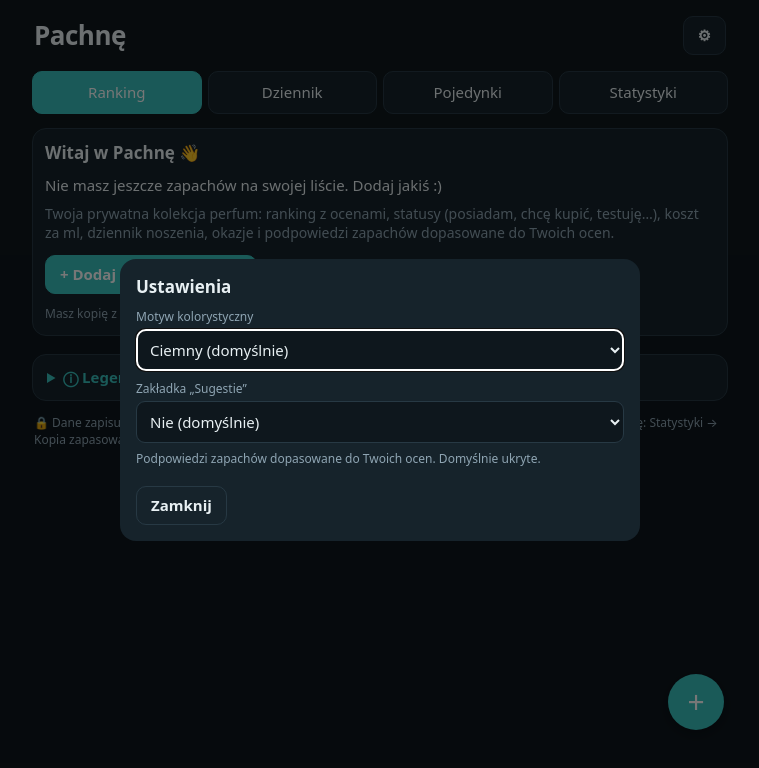
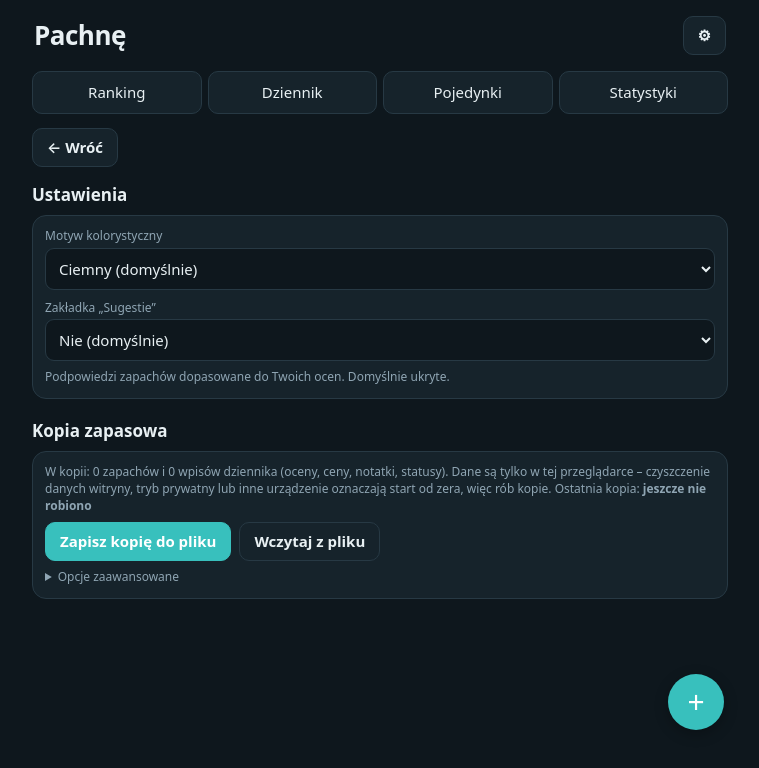
Before and after one commit to dev-jq/pachne, a plain HTML site: page index.html in a window 1280 px wide. Both pictures are taken after a click on the button "Ustawienia". Shown: the whole page, without its empty margins (260-1019 px from the left). Drawn offline with Linux system fonts and the light colour scheme.

Commit message:
Przeniesienie kopii zapasowej do Ustawień

```diff
--- a/index.html
+++ b/index.html
@@ -100,7 +100,7 @@ function openLegend(){legOpen=true;const d=$('legend');if(!d)return;d.open=true;
 const SORTS=[['rating','Ocena ↓'],['ppmd','Zł/ml ↓'],['ppma','Zł/ml ↑'],['name','Nazwa A–Z'],['comp','Komplementy ↓']];
 const sq=s=>String(s||'').toLowerCase().normalize('NFD').replace(/[\u0300-\u036f]/g,'').replace(/ł/g,'l');
 const hay=x=>sq([x.brand,x.name,x.conc,x.insp,x.source,(x.tags||[]).join(' '),ST[x.status],x.blotter,x.skin,x.note,x.type==='insp'?'inspirowany':x.type==='clone'?'klon':''].join(' '));
-function welcome(){return `<div class="box" style="margin-top:6px"><b style="font-size:17px">Witaj w Pachnę 👋</b><p style="margin:10px 0 4px;font-size:15px">Nie masz jeszcze zapachów na swojej liście. Dodaj jakiś :)</p><p class="br" style="margin:8px 0 12px;font-size:14px">Twoja prywatna kolekcja perfum: ranking z ocenami, statusy (posiadam, chcę kupić, testuję…), koszt za ml, dziennik noszenia, okazje i podpowiedzi zapachów dopasowane do Twoich ocen.</p><button class="btn p" onclick="edit()">+ Dodaj pierwszy zapach</button><p class="br" style="margin:12px 0 0">Masz kopię z wcześniejszej wersji? Wejdź w <b>Statystyki → Kopia zapasowa → Wczytaj z pliku</b>.</p></div>`}
+function welcome(){return `<div class="box" style="margin-top:6px"><b style="font-size:17px">Witaj w Pachnę 👋</b><p style="margin:10px 0 4px;font-size:15px">Nie masz jeszcze zapachów na swojej liście. Dodaj jakiś :)</p><p class="br" style="margin:8px 0 12px;font-size:14px">Twoja prywatna kolekcja perfum: ranking z ocenami, statusy (posiadam, chcę kupić, testuję…), koszt za ml, dziennik noszenia, okazje i podpowiedzi zapachów dopasowane do Twoich ocen.</p><button class="btn p" onclick="edit()">+ Dodaj pierwszy zapach</button><p class="br" style="margin:12px 0 0">Masz kopię z wcześniejszej wersji? Wejdź w <b>⚙ Ustawienia → Kopia zapasowa → Wczytaj z pliku</b>.</p></div>`}
 function rankList(){
 if(!D.length)return welcome();
 let L=D.filter(x=>flt==='all'||x.status===flt||(flt==='want'&&(x.status==='wantbuy'||x.status==='wanttest'))||(flt==='fav'&&x.fav)||(flt==='comp'&&x.comp)||(flt==='insp'&&(x.type==='insp'||x.type==='clone'))).filter(x=>!tag||(x.tags||[]).includes(tag)).filter(x=>!cflt||x.conc===cflt);
@@ -116,7 +116,7 @@ function rank(){const all=[...new Set([...D.flatMap(x=>x.tags||[]),'Wiosna-Lato'
 const concs=CONC.filter(c=>D.some(x=>x.conc===c));
 const f=[['all','Wszystkie'],['fav','✨ Ulubione'],['comp','💌 Komplement'],['own','Posiadam'],['want','Chcę'],['tested','Testuję'],['tryout','Wypróbowany w drogerii'],['watch','Mieć na uwadze'],['again','Chcę ponownie'],['no','Nie chcę'],['insp','Inspirowane i klony']];
 return `${D.length?`<button class="btn p" style="width:100%;margin:4px 0 6px" onclick="today('')">🎲 Czym dziś pachnieć?</button>`:''}${D.length<2?'':`<div style="display:flex;gap:8px;margin:6px 0 8px"><input id="q" type="search" placeholder="Szukaj zapachu, marki, nuty…" aria-label="Szukaj" value="${esc(q)}" oninput="q=this.value;$('rlist').innerHTML=rankList()" style="flex:1;min-width:0"><select id="sortBy" aria-label="Sortowanie" onchange="sortBy=this.value;render()" style="width:auto;max-width:46%">${SORTS.map(a=>`<option value="${a[0]}" ${sortBy===a[0]?'selected':''}>${a[1]}</option>`).join('')}</select></div><div class="chips ${more.f?'':'cl'}" id="cf">${f.map(a=>`<span class="chip ${flt===a[0]?'on':''}" onclick="flt='${a[0]}';render()">${a[1]}</span>`).join('')}<span class="sep"></span>${concs.map(c=>`<span class="chip ${cflt===c?'on':''}" onclick="cflt=cflt==='${c}'?'':'${c}';render()">${c}</span>`).join('')}${concs.length?'<span class="sep"></span>':''}${all.map(t=>`<span class="chip ${tag===t?'on':''}" onclick="tag=tag==='${js(t)}'?'':'${js(t)}';render()">${esc(t)}</span>`).join('')}</div><div style="display:flex;justify-content:flex-end;align-items:center;gap:8px;margin:-2px 0 10px">${more.f?'<button class="more" style="margin:0" onclick="openLegend()" aria-label="Legenda okazji" title="Legenda okazji">ⓘ</button>':''}<button class="more" id="mf" style="display:none;margin:0" onclick="more.f=!more.f;render()">${more.f?'Zwiń ▴':'Rozwiń ▾'}</button></div>`}
-<div id="rlist">${rankList()}</div>${legendBox()}<p class="br" style="margin:14px 2px">🔒 Dane zapisują się tylko w tej przeglądarce, na tym urządzeniu – nic nie jest wysyłane na serwer. Rób kopię: Statystyki → Kopia zapasowa.</p>`}
+<div id="rlist">${rankList()}</div>${legendBox()}<p class="br" style="margin:14px 2px">🔒 Dane zapisują się tylko w tej przeglądarce, na tym urządzeniu – nic nie jest wysyłane na serwer. Rób kopię: ⚙ Ustawienia → Kopia zapasowa.</p>`}
 function bars(rows,fmtv){const m=Math.max(...rows.map(r=>r[1]),1);const st=rows.some(r=>String(r[0]).length>14);return rows.length?rows.map(r=>st?`<div class="bar2"><div><span>${esc(r[0])}</span><em>${fmtv?fmtv(r[1]):r[1]}</em></div><u><s style="width:${r[1]/m*100}%"></s></u></div>`:`<div class="bar"><i>${esc(r[0])}</i><u><s style="width:${r[1]/m*100}%"></s></u><em>${fmtv?fmtv(r[1]):r[1]}</em></div>`).join(''):'<div class="br">Brak danych – uzupełnij cenę i pojemność.</div>'}
 function count(arr){const o={};arr.forEach(k=>{if(k)o[k]=(o[k]||0)+1});return Object.entries(o).sort((a,b)=>b[1]-a[1])}
 function stats(){const rated=D.filter(x=>x.rating!==''&&x.rating!=null),own=D.filter(x=>x.status==='own'),sp=D.filter(x=>x.price>0&&x.status==='own');
@@ -248,7 +248,8 @@ function saveDuels(){try{localStorage.setItem('perf_duels',JSON.stringify(window
 const dsid=v=>String(v==null?'':v).replace(/[^\w-]/g,'').slice(0,40);
 function cleanDuels(v){return Array.isArray(v)?v.filter(d=>d&&typeof d==='object'&&/^\d{4}-\d{2}-\d{2}$/.test(String(d.date))).map((d,i)=>({id:dsid(d.id)||'d'+Date.now()+'_'+i,a:dsid(d.a),b:dsid(d.b),w:dsid(d.w),date:String(d.date),note:String(d.note==null?'':d.note).slice(0,500)})).filter(d=>d.a&&d.b&&d.a!==d.b):null}
 function cleanSet(v){return v&&typeof v==='object'?{sug:!!v.sug}:null}
-function openSettings(){$('dlg').innerHTML=`<h2 style="margin-top:0">Ustawienia</h2><label>Motyw kolorystyczny</label><select id="s_theme" onchange="setTheme(this.value)"><option value="dark" ${document.documentElement.dataset.theme==='light'?'':'selected'}>Ciemny (domyślnie)</option><option value="light" ${document.documentElement.dataset.theme==='light'?'selected':''}>Jasny</option></select><label>Zakładka „Sugestie”</label><select id="s_sug" onchange="SET.sug=this.value==='1';saveSet();render()"><option value="0" ${SET.sug?'':'selected'}>Nie (domyślnie)</option><option value="1" ${SET.sug?'selected':''}>Tak</option></select><p class="br" style="margin:8px 0 0">Podpowiedzi zapachów dopasowane do Twoich ocen. Domyślnie ukryte.</p><div class="foot"><button class="btn" onclick="$('dlg').close()">Zamknij</button></div>`;$('dlg').showModal()}
+function openSettings(){view='set';render();window.scrollTo(0,0)}
+function settingsView(){const lt=document.documentElement.dataset.theme==='light';return `<button class="btn" style="margin:6px 0 4px" onclick="view='rank';render()">← Wróć</button><h2 style="margin-top:12px">Ustawienia</h2><div class="box"><label style="margin-top:0">Motyw kolorystyczny</label><select id="s_theme" onchange="setTheme(this.value)"><option value="dark" ${lt?'':'selected'}>Ciemny (domyślnie)</option><option value="light" ${lt?'selected':''}>Jasny</option></select><label>Zakładka „Sugestie”</label><select id="s_sug" onchange="SET.sug=this.value==='1';saveSet();render()"><option value="0" ${SET.sug?'':'selected'}>Nie (domyślnie)</option><option value="1" ${SET.sug?'selected':''}>Tak</option></select><p class="br" style="margin:8px 0 0">Podpowiedzi zapachów dopasowane do Twoich ocen. Domyślnie ukryte.</p></div>`}
 function duelStats(){const m={};(window.DUELS||[]).forEach(d=>{if(!D.some(x=>x.id===d.a)||!D.some(x=>x.id===d.b))return;m[d.a]=m[d.a]||{w:0,d:0,l:0};m[d.b]=m[d.b]||{w:0,d:0,l:0};if(!d.w){m[d.a].d++;m[d.b].d++}else if(d.w===d.a){m[d.a].w++;m[d.b].l++}else{m[d.b].w++;m[d.a].l++}});return m}
 function duelBadge(x){const s=(window._DS||{})[x.id];return s&&(s.w+s.l+s.d)?`<span class="t st-duel" title="Pojedynki: wygrane–przegrane">⚔ ${s.w}–${s.l}</span>`:''}
 const duelNm=id=>{const x=D.find(a=>a.id===id);return x?esc(x.brand)+' '+esc(x.name):'(usunięty zapach)'};
@@ -371,7 +372,7 @@ ${bmsg?`<p class="br" style="margin:0 0 8px">${esc(bmsg)}</p>`:''}
 ${pend?`<div class="sg"><b>Przywrócić z pliku?</b><p>Plik zawiera ${pend.perfumes.length} zapachów${pend.wear?' i '+pend.wear.length+' wpisów dziennika':''}${pend.at?' (kopia z '+esc(pend.at.slice(0,10))+')':''}. Obecne dane zostaną zastąpione.</p><button class="btn p" onclick="applyImport()">Przywróć</button> <button class="btn" onclick="pend=null;render()">Anuluj</button></div>`:''}
 <details ${fbTxt?'open':''}><summary class="br" style="cursor:pointer">Opcje zaawansowane</summary><div class="foot"><button class="btn" onclick="showTxt()">Pokaż kopię jako tekst</button><button class="btn" onclick="pasteImport()">Wczytaj wklejony tekst</button><button class="btn d" onclick="askReset()">Usuń wszystkie dane</button></div><textarea id="exp" rows="6" placeholder="Wklej tu kopię JSON" style="margin-top:8px">${esc(fbTxt)}</textarea></details></div>`}
 function fitChips(){[['f',more.f]].forEach(([k,o])=>{const el=$('c'+k),b=$('m'+k);if(!el||!b)return;b.style.display=(o||el.scrollHeight>el.clientHeight+2)?'block':'none'})}
-function render(){if(view==='sug'&&!SET.sug)view='rank';nav();$('main').innerHTML=(view==='rank'?rank():view==='log'?wearLog():view==='duel'?duelsView():view==='stats'?stats():(SET.sug?sug():rank()))+(view==='stats'?backupBox():'');
+function render(){if(view==='sug'&&!SET.sug)view='rank';nav();$('main').innerHTML=(view==='rank'?rank():view==='log'?wearLog():view==='duel'?duelsView():view==='stats'?stats():view==='set'?settingsView():(SET.sug?sug():rank()))+(view==='set'?backupBox():'');
 fitChips();
 }
 render();
```
